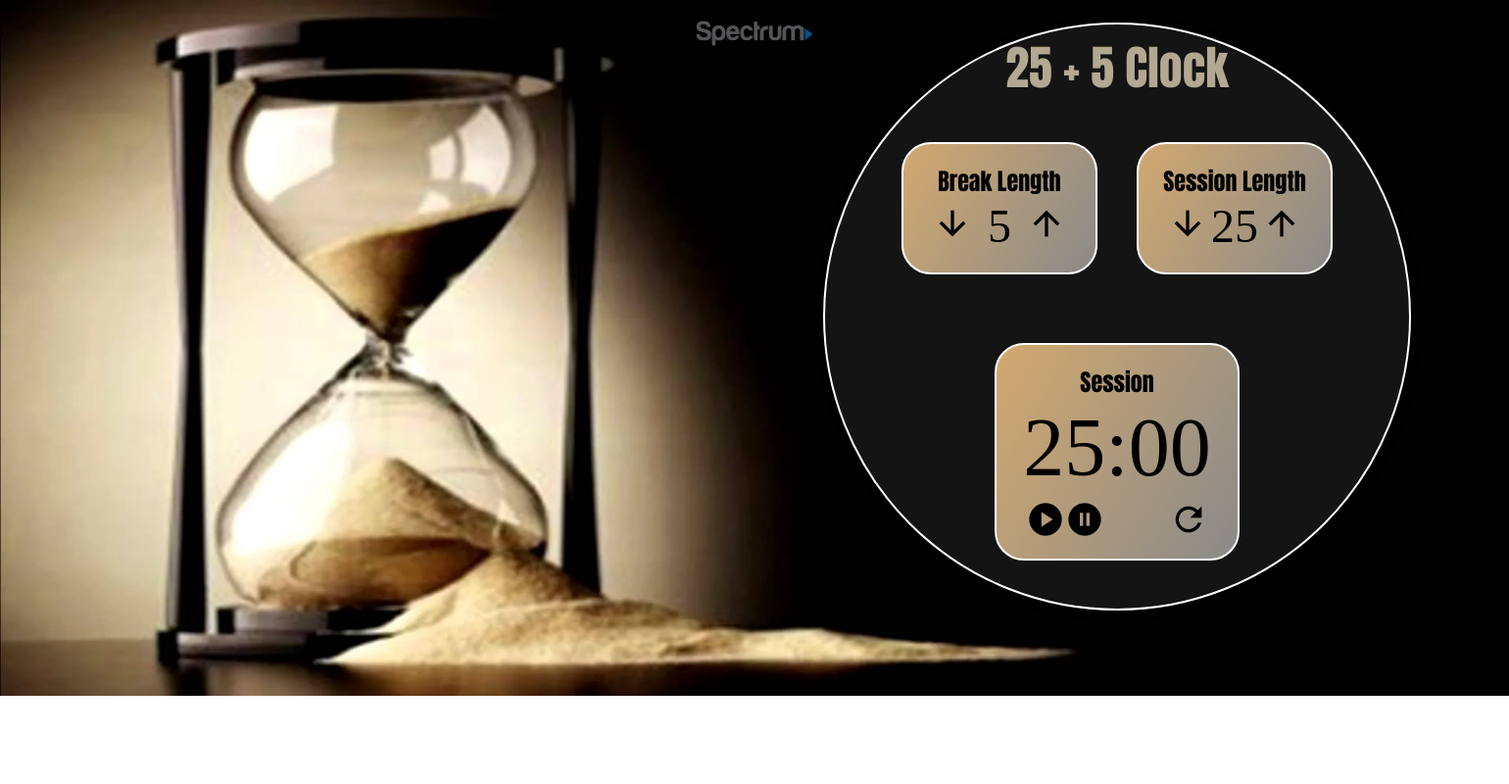
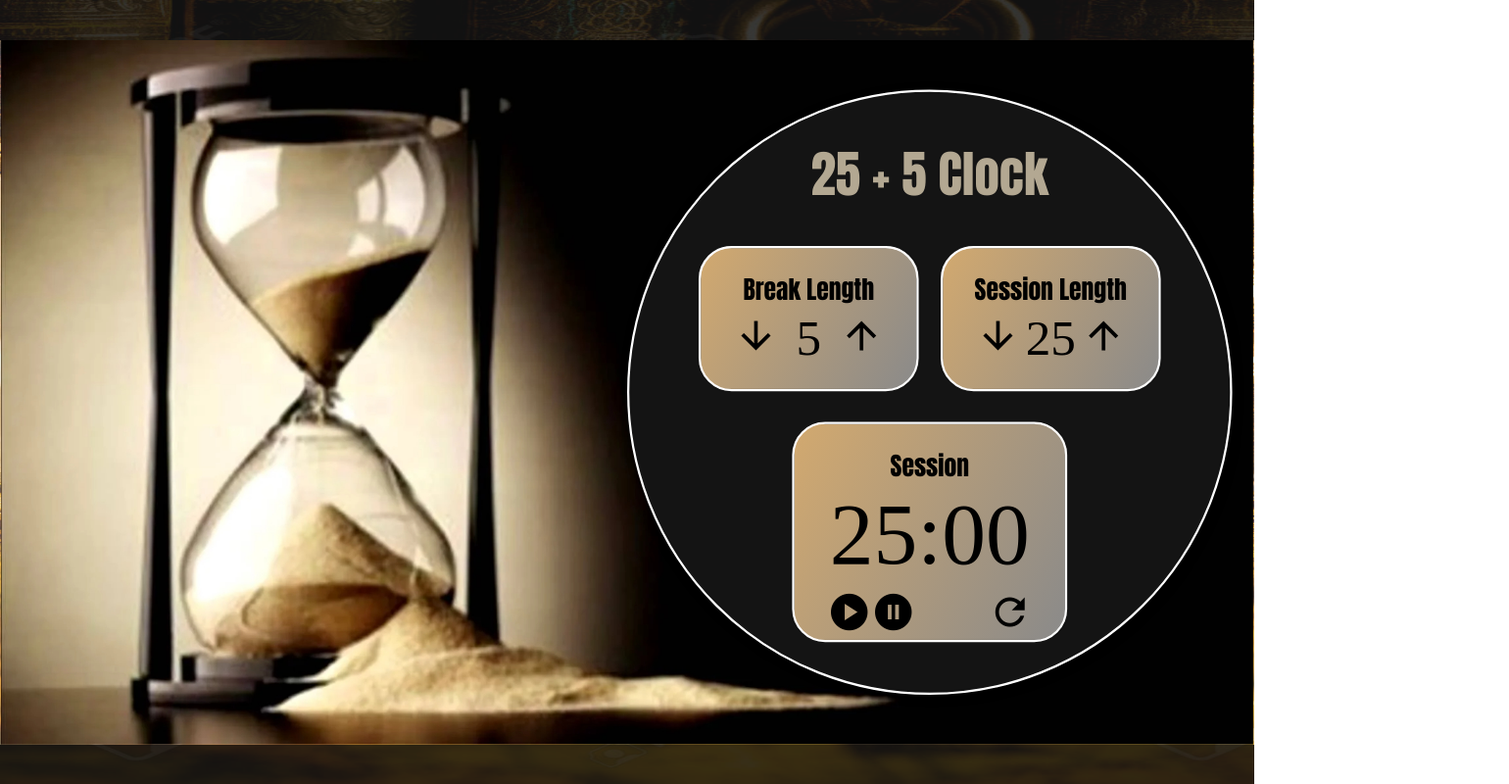
Before and after one commit to Ayoub-Younes/a-25--5-clock, a plain HTML site: page index.html in a window 1280 px wide. Shown: the whole page at 98% size, 1540 px wide, since content can reach past the window. Drawn offline with nearby package versions, Linux system fonts and the light colour scheme; a web font is replaced by a local one.

Commit message:
update git

```diff
--- a/index.html
+++ b/index.html
@@ -8,14 +8,16 @@
   <link href="https://fonts.googleapis.com/css2?family=Anton&display=swap" rel="stylesheet">
   <title>25 + 5 Clock</title>
 </head>
-<body>
-  <img class="background" src="imgs/clock-back.jpg", onerror="this.onerror=null; this.src='https://raw.githubusercontent.com/Ayoub-Younes/a-25--5-clock/master/imgs/clock-back.jpg';">
-  <img class="logo" src="imgs/logo.PNG", onerror="this.onerror=null; this.src='https://raw.githubusercontent.com/Ayoub-Younes/build-a-cash-register/master/imgs/logo.PNG';">
-<div id="app"></div>
+<body class="loading">
+  <img id="background-img-2" class="background" src="imgs/background-2.jpg">
+  <div class="wrapper" ref={containerRef}>
+      <img id="background-img" class="background" src="imgs/background.jpg">
+    <div id="app"></div>
+  </div>
   <script src="https://cdnjs.cloudflare.com/ajax/libs/react/16.14.0/umd/react.production.min.js"></script>
   <script src="https://cdnjs.cloudflare.com/ajax/libs/react-dom/16.14.0/umd/react-dom.production.min.js"></script>
   <script src="https://cdnjs.cloudflare.com/ajax/libs/babel-standalone/6.26.0/babel.min.js"></script>
-  <script src="https://cdn.jsdelivr.net/npm/marked/marked.min.js"></script>
   <script type="text/babel" src="./script.js"></script>
+  <script src="./script-design.js"></script>
 </body>
 </html>
--- /dev/null
+++ b/script-design.js
@@ -0,0 +1,34 @@
+const wrapper = document.querySelector(".wrapper")
+
+
+function isMobile() {
+  return /Mobi|Android|iPhone|iPad|iPod/i.test(navigator.userAgent);
+}
+
+
+function scaleToFit() {
+  const baseWidth = 1140;
+  const baseHeight = 640;
+
+  const width = isMobile() ? screen.width : window.innerWidth;
+  const height = isMobile() ? screen.height : window.innerHeight;
+
+  const scaleX = width / baseWidth;
+  const scaleY = height / baseHeight;
+  const scale = Math.min(scaleX, scaleY);
+
+
+  wrapper.style.transform = `scale(${scale})`;
+  wrapper.style.top = `${(window.innerHeight - (scale * baseHeight))/2}px`
+
+  if (isMobile()) {
+    wrapper.style.transformOrigin = 'top left';
+  } else {
+    wrapper.style.transformOrigin = 'top center';
+  }
+
+}
+
+  window.addEventListener('load', scaleToFit);
+  window.addEventListener('resize', scaleToFit);
+window.addEventListener("orientationchange", scaleToFit);
--- a/script.js
+++ b/script.js
@@ -1,3 +1,4 @@
+
 const App = () => {
 
     const [breakLength,setBreakLength] = React.useState("5");
@@ -5,6 +6,24 @@ const App = () => {
     const [time,setTime] = React.useState("25:00");
     const [states,setStates] = React.useState({timer:false, session:"Session", newSession: false});
 
+    React.useEffect(() => {
+        const img = document.getElementById('background-img');
+
+        const showContent = () => {
+        document.body.classList.remove('loading');
+        document.body.classList.add('loaded');
+        };
+
+        if (img && img.complete) {
+        showContent();
+        } else if (img) {
+        img.onload = showContent;
+        }
+
+        const fallback = setTimeout(showContent, 3000);
+
+        return () => clearTimeout(fallback);
+    }, []);
 
     React.useEffect(() => {
         const beep = document.getElementById("beep");
@@ -68,7 +87,6 @@ const App = () => {
     }
 
     return (
-
         <div className="container">
             <p>25 + 5 Clock</p>
             <div className="session-setup">
--- a/styles.css
+++ b/styles.css
@@ -16,89 +16,120 @@
 }
 
 html {
+  display: block;
   width: 100%;
-  height: 100%;
+  height: 100vh;
   font-family: "Anton";
   font-size: 1em;
 }
 
 
 body {
-  position: absolute;
-  width: 1540px;
-  height: 100vh;
+  height: 100%;
+  min-height: 100vh;
+  font-size: 0.95em;
   overflow: hidden;
-  align-items: center;
-  text-align: center;
 }
 
+
+body.loading {
+  display: none;
+}
+
+body.loaded {
+  display: block;
+}
+
+.wrapper {
+  box-shadow: 0px 0px 1000px 2000px #000000c6;
+  width: 1140px;
+  height: 640px;
+  margin: auto;
+  position: relative;
+  justify-content: center;
+  align-items: center;
+  transform-origin: top left;
+}
+
+#background-img-2 {
+  position: fixed;
+  height: 100%;
+  width: 100%;
+  object-fit: fill;
+  z-index: -2;
+  opacity: 0.7;
+  background: linear-gradient(120deg, rgb(210,169,111), rgb(255,255,255, 0.5));
+}
 
 .background {
   position: absolute;
   top: 0;
   left: 0;
-  z-index: -1;
-  width: 1540px;
-  height: 710px;
+  width: 100%;
+  height: 100%;
+  object-fit: contain;
+  z-index: 0;
 }
 
-.logo {
-  width: 120px;
-  height: auto;
-  margin: 0 auto;
-  opacity: 0.7;
-}
 
 .container {
-  float: right;
+  position: absolute;
+  top: 45px;
+  right: 20px;
   background-color: #141414;
   border: 2px solid;;
   border-color:  #FFFFFF;
   box-shadow: 2px 2px 8px black;
   display: flex;
   flex-direction: column;
+  gap: 20px;
   flex-wrap: wrap;
-  padding: 0 ;
-  width: 600px;
-  height: 600px;
-  margin-right:100px;
-  margin-top:-50px;
+  width: 550px;
+  height: 550px;
   align-items: center;
   justify-content: center;
-  border-radius:50%;
+  text-align: center;
+  border-radius: 50%;
 }
 
+
 .container p {
+  position: absolute;
+  top: 40px;
   color: rgb(246,231,200, 0.7);
   font-size: 3em;
-  margin-top: -20px;
-  margin-bottom: 20px;
+}
+
+.session-setup {
+  position: absolute;
+  top: 140px;
+  display: flex;
+  gap: 20px;
+  font-size: 1.5em;
 
 }
 
-.session-setup{
-  display: flex;
-}
-
 .session {
+  width: 200px;
   display: flex;
   flex-direction: column;
-  width: 200px;
   align-content: center;
   justify-content: space-between;
   border-radius: 30px;
-  margin: 20px 20px;
   padding: 20px;
   word-break:break-all;
   background: linear-gradient(120deg, rgb(210,169,111), rgb(255,255,255, 0.5));
   border: 2px solid #FFFFFF;
-  font-size: 1.5rem;
-
 }
 
 .timer {
-  margin-top: 50px;
+  display: flex;
+  position: absolute;
+  font-size: 1.5em;
+  top: 300px;
   width: 250px;
+  height: 200px;
+
 }
 
 .control {
```
Also changed, not shown: imgs/background-2.jpg (added), imgs/background.jpg (renamed from imgs/clock-back.jpg), imgs/logo.PNG (deleted).
